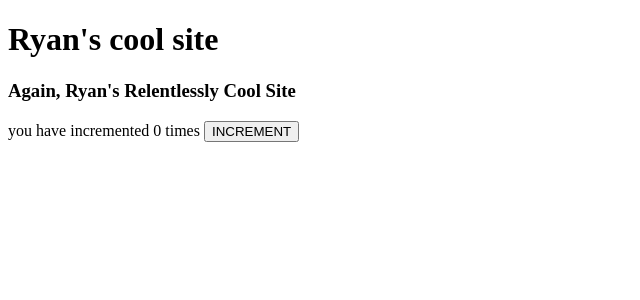
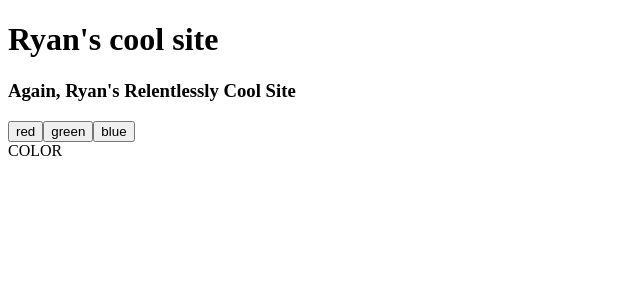
Before and after one commit to noah-puckett/ctweek6day2, a React app: page / in a window 1280 px wide. Shown: the top 300 px of the page, without its empty margins (0-640 px from the left). Built offline with nearby package versions, Linux system fonts and the light colour scheme.

Commit message:
Aaaaaa this is so hard and confusing why do I not understand everything the INSTANT it is explained to me ARGH

```diff
--- a/src/components/App.js
+++ b/src/components/App.js
@@ -4,8 +4,9 @@ import Header from './Header';
 // import Button from './Button';
 import Footer from './Footer';
 // import Color from './Color';
-// import ColorPicker from '../components/ColorPicker';
-import Incrementer from '../components/Incrementer';
+import ColorPicker from '../components/ColorPicker';
+import ColorDisplay from './ColorDisplay';
+// import Incrementer from '../components/Incrementer';
 
 
 const textProps = {
@@ -15,14 +16,28 @@ const textProps = {
 };
 
 export default class App extends Component {
+
+    state = {
+        color: ''
+    }
+
+    changeColor = color => {
+        console.log(color);
+        this.setState({ color });
+    }
+
     render() {
+
+        const { color } = this.state;
+
         return (<>
         <Header header={textProps.header} />
         {/* <PhotoAlbum photos={textProps.photos} /> */}
         <Footer footer={textProps.footer} />
         {/* <Color name="PANK" hex="#00aa00" rgb={[200, 10, 20]}/> */}
-        {/* <ColorPicker button1="red" button2="green" button3="blue" /> */}
-        { <Incrementer /> }
+        <ColorPicker changeColorHandler={this.changeColor} />
+        <ColorDisplay color={color} />
+        {/* { <Incrementer /> } */}
     </>);
     }
 }
--- /dev/null
+++ b/src/components/ColorDisplay.js
@@ -0,0 +1,13 @@
+import React from 'react';
+import PropTypes from 'prop-types';
+
+function ColorDisplay({ color }) {
+    return (<>
+    <div style={{ backgroundColor: color }}>COLOR</div>
+    </>);
+}
+ColorDisplay.propTypes = {
+    color: PropTypes.string.isRequired,
+};
+
+export default ColorDisplay;
--- a/src/components/ColorPicker.js
+++ b/src/components/ColorPicker.js
@@ -1,29 +1,16 @@
-import React, { Component } from 'react';
+import React from 'react';
 import PropTypes from 'prop-types';
-import ButtonCSS from '../css/ButtonCSS.css';
+// import ButtonCSS from '../css/ButtonCSS.css';
 
-export default class ColorPicker extends Component {
+function ColorPicker({ changeColorHandler }) {
+    return (<>
+        <button onClick={() => changeColorHandler('red')}>red</button>
+        <button onClick={() => changeColorHandler('green')}>green</button>
+        <button onClick={() => changeColorHandler('blue')}>blue</button>
+    </>);
+}
+ColorPicker.propTypes = {
+    changeColorHandler: PropTypes.func.isRequired,
+};
 
-    static propTypes = {
-        button1: PropTypes.string.isRequired,
-        button2: PropTypes.string.isRequired,
-        button3: PropTypes.string.isRequired
-    }
-
-    state = {
-        color: ''
-    }
-
-    changeColor = (value) => {
-        this.setState({ color: value });
-    }
-
-    render() {
-        return (<>
-        <button className={ButtonCSS[this.props.button1]} onClick={() => this.changeColor('red')}>red</button>
-        <button className={ButtonCSS[this.props.button2]} onClick={() => this.changeColor('green')}>green</button>
-        <button className={ButtonCSS[this.props.button3]} onClick={() => this.changeColor('blue')}>blue</button>
-        <div style={{ backgroundColor: this.state.color }}>COLOR</div>
-    </>);
-    }
-}
+export default ColorPicker;
```
Also changed, not shown: src/components/OldColorPicker.js (added, +29 -0 lines).
